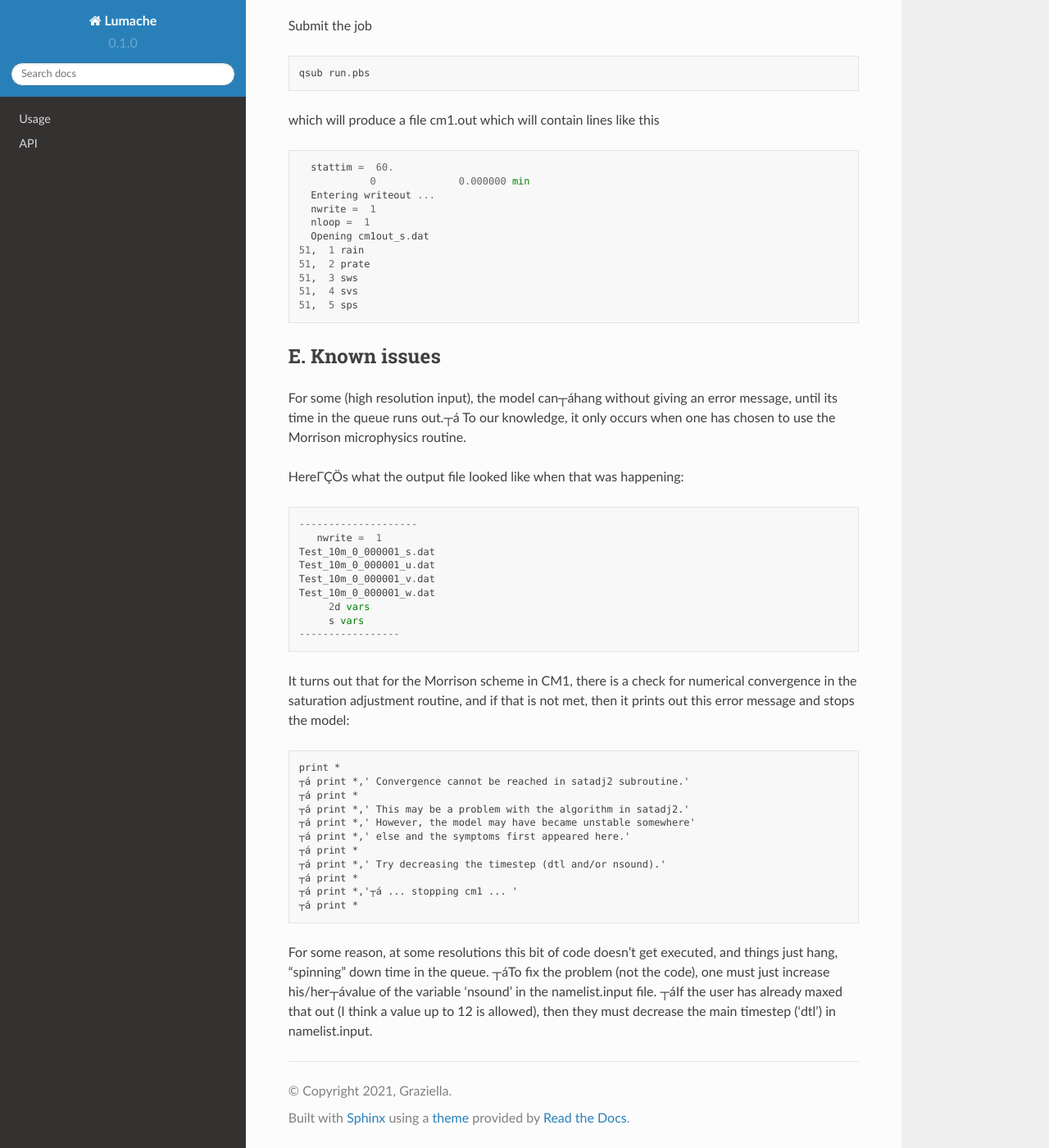
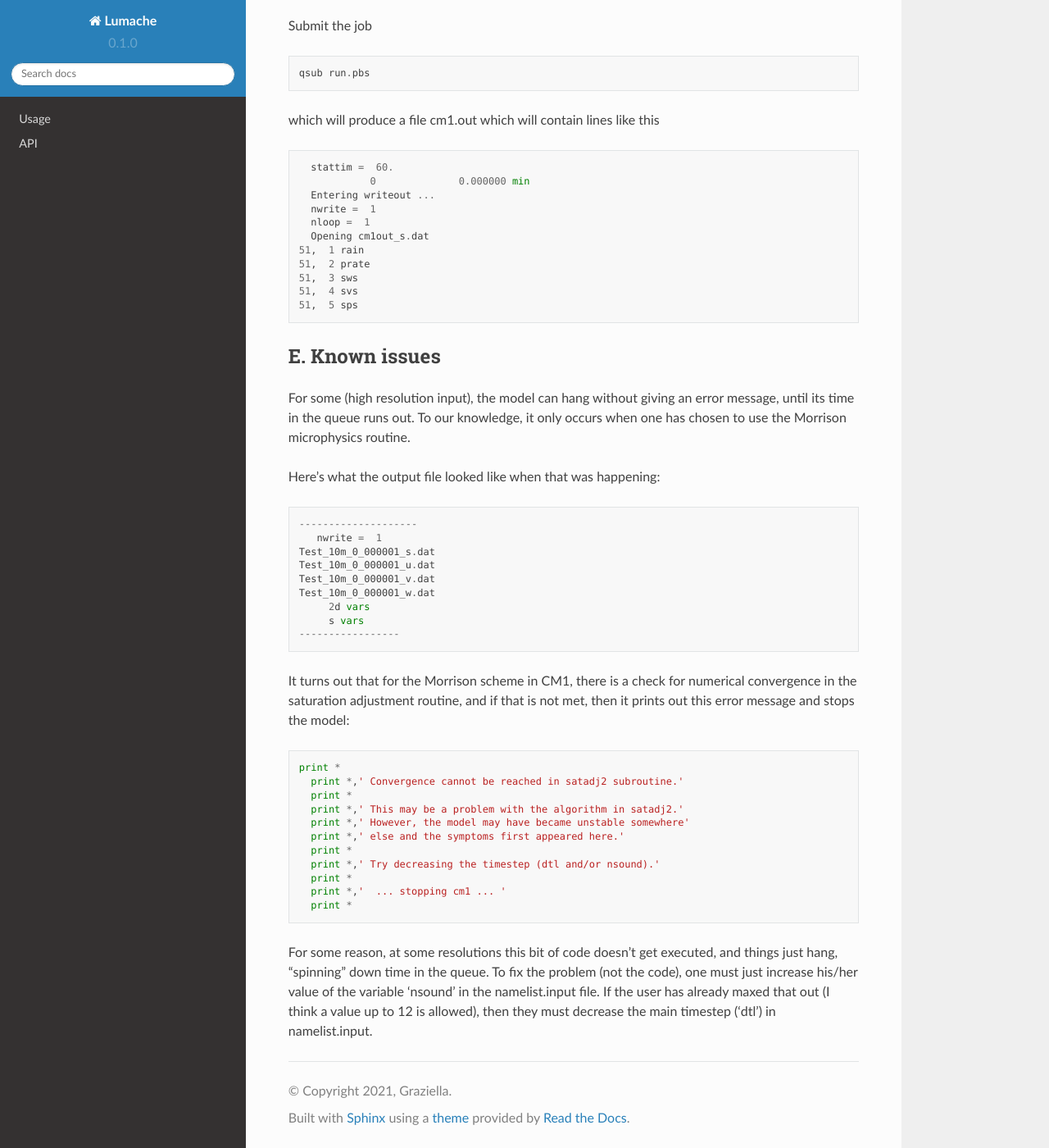
Before and after one commit to ncsa/community_code_reference, a Sphinx documentation site: the page built from docs/source/CM1_rst/index.rst, in a window 1280 px wide and 1400 px high, scrolled down 2740 px. Shown: the whole window at 82% size. Built offline with Sphinx 7.4.7 and the Read the Docs theme 2.0.0, drawn with Linux system fonts in a browser that asks for light colours; some of the changed text lies outside the part shown.

Commit message:
stripped nbsp
Started with raw html again, stripped out the nbsp chracters with a script, then ran through pandoc.

```diff
--- a/docs/source/CM1_rst/index.rst
+++ b/docs/source/CM1_rst/index.rst
@@ -12,7 +12,7 @@ designed primarily for idealized research, particularly for deep
 precipitating convection (i.e., thunderstorms). CM1 is freely available
 to anybody that wants to use it, though restrictions on distribution
 `apply <http://www2.mmm.ucar.edu/people/bryan/cm1/getcode.html>`__. See
-CM1 home page┬áhttp://www2.mmm.ucar.edu/people/bryan/cm1/ for additional
+CM1 home page http://www2.mmm.ucar.edu/people/bryan/cm1/ for additional
 information.
 
 These instructions were tested with CM1 version 18 and 20.1. They may
@@ -177,12 +177,12 @@ which will produce a file cm1.out which will contain lines like this
 E. Known issues
 ~~~~~~~~~~~~~~~
 
-For some (high resolution input), the model can┬áhang without giving an
-error message, until its time in the queue runs out.┬á To our knowledge,
+For some (high resolution input), the model can hang without giving an
+error message, until its time in the queue runs out. To our knowledge,
 it only occurs when one has chosen to use the Morrison microphysics
 routine.
 
-HereΓÇÖs what the output file looked like when that was happening:
+Here’s what the output file looked like when that was happening:
 
 ::
 
@@ -203,20 +203,20 @@ is not met, then it prints out this error message and stops the model:
 ::
 
    print *
-   ┬á print *,' Convergence cannot be reached in satadj2 subroutine.'
-   ┬á print *
-   ┬á print *,' This may be a problem with the algorithm in satadj2.'
-   ┬á print *,' However, the model may have became unstable somewhere'
-   ┬á print *,' else and the symptoms first appeared here.'
-   ┬á print *
-   ┬á print *,' Try decreasing the timestep (dtl and/or nsound).'
-   ┬á print *
-   ┬á print *,'┬á ... stopping cm1 ... '
-   ┬á print *
+     print *,' Convergence cannot be reached in satadj2 subroutine.'
+     print *
+     print *,' This may be a problem with the algorithm in satadj2.'
+     print *,' However, the model may have became unstable somewhere'
+     print *,' else and the symptoms first appeared here.'
+     print *
+     print *,' Try decreasing the timestep (dtl and/or nsound).'
+     print *
+     print *,'  ... stopping cm1 ... '
+     print *
 
 For some reason, at some resolutions this bit of code doesn't get
-executed, and things just hang, "spinning" down time in the queue. ┬áTo
-fix the problem (not the code), one must just increase his/her┬ávalue of
-the variable 'nsound' in the namelist.input file. ┬áIf the user has
+executed, and things just hang, "spinning" down time in the queue. To
+fix the problem (not the code), one must just increase his/her value of
+the variable 'nsound' in the namelist.input file. If the user has
 already maxed that out (I think a value up to 12 is allowed), then they
 must decrease the main timestep ('dtl') in namelist.input.
```
Also changed, not shown: other parts of docs/source/CM1_rst/index.rst (+6 -6 lines).
